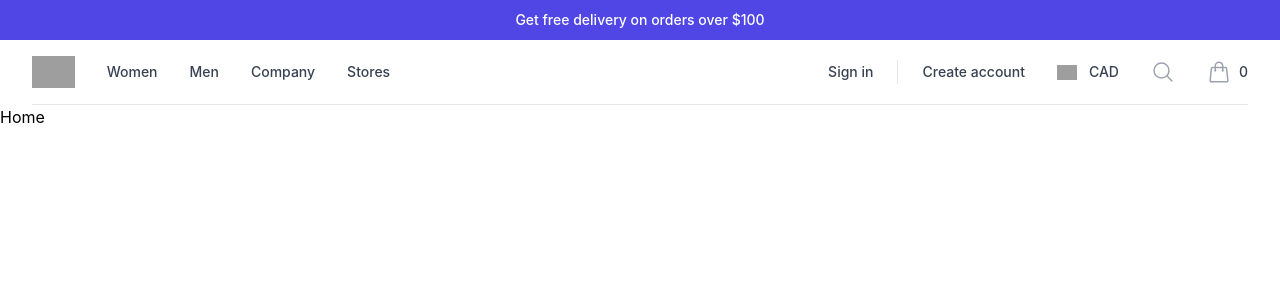
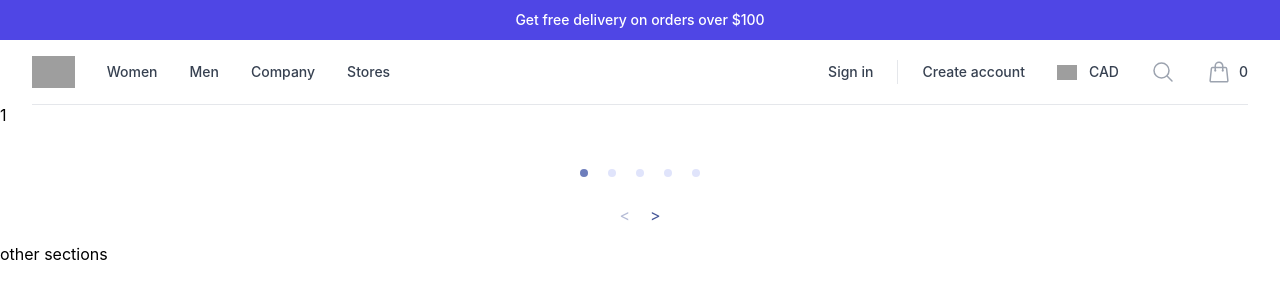
Before and after one commit to shubhamtechgeek/CodeCart_springBoot_fullstack, a React (Create React App) app in the folder codecartfrontend/: page / in a window 1280 px wide. Shown: the top 300 px of the page. Built offline with nearby package versions, Linux system fonts and the light colour scheme; grey boxes are pictures that could not be loaded.

Commit message:
Carousel

```diff
--- a/codecartfrontend/src/App.js
+++ b/codecartfrontend/src/App.js
@@ -1,6 +1,7 @@
 import logo from './logo.svg';
 import './App.css';
 import Navigation from './customer/components/navigation/navigation';
+import HomePage from './customer/Pages/homePage/homePage';
 
 
 function App() {
@@ -9,7 +10,7 @@
     <div className="">
       <Navigation/>
       <div>
-        Home
+        <HomePage/>
       </div>
     </div>
   );
--- /dev/null
+++ b/codecartfrontend/src/customer/Pages/homePage/homePage.jsx
@@ -0,0 +1,15 @@
+import React from 'react'
+import MainCarousel from '../../components/homeCarousel/mainCarousel'
+
+const HomePage = () => {
+  return (
+    <div>
+        <MainCarousel/>
+        <div>
+            other sections
+        </div>
+    </div>
+  )
+}
+
+export default HomePage;
--- /dev/null
+++ b/codecartfrontend/src/customer/components/homeCarousel/mainCarousel.jsx
@@ -0,0 +1,24 @@
+import React from 'react';
+import AliceCarousel from 'react-alice-carousel';
+import 'react-alice-carousel/lib/alice-carousel.css';
+
+
+
+const items = [
+    <div className="item" data-value="1">1</div>,
+    <div className="item" data-value="2">2</div>,
+    <div className="item" data-value="3">3</div>,
+    <div className="item" data-value="4">4</div>,
+    <div className="item" data-value="5">5</div>,
+];
+
+const MainCarousel = () => (
+    <AliceCarousel
+        mouseTracking
+        items={items}
+
+        controlsStrategy="alternate"
+    />
+);
+
+export default MainCarousel;
```
